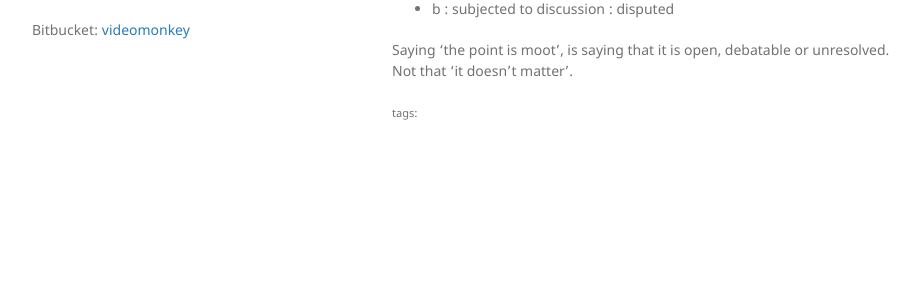
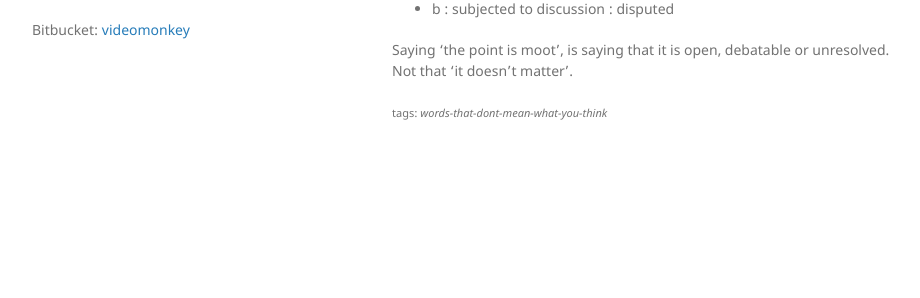
Before and after one commit to videoMonkey/videoMonkey, a Jekyll site: the page built from _posts/2018-04-07-moot.markdown, in a window 1280 px wide. Shown: the part 255-553 px from the top of the page, without its empty margins (178-1098 px from the left). Built offline with Jekyll 4.4.1, drawn with Linux system fonts in a browser that asks for light colours; our own code applies the rules of GitHub Pages for plain Markdown files.

Commit message:
Updated Moot

```diff
--- a/_posts/2018-04-07-moot.markdown
+++ b/_posts/2018-04-07-moot.markdown
@@ -1,6 +1,8 @@
 ---
 title: Moot
 date: 2018-04-07 09:58:00 +02:00
+tags:
+- words-that-dont-mean-what-you-think
 ---
 
 **[Moot](https://www.merriam-webster.com/dictionary/moot)**
```
